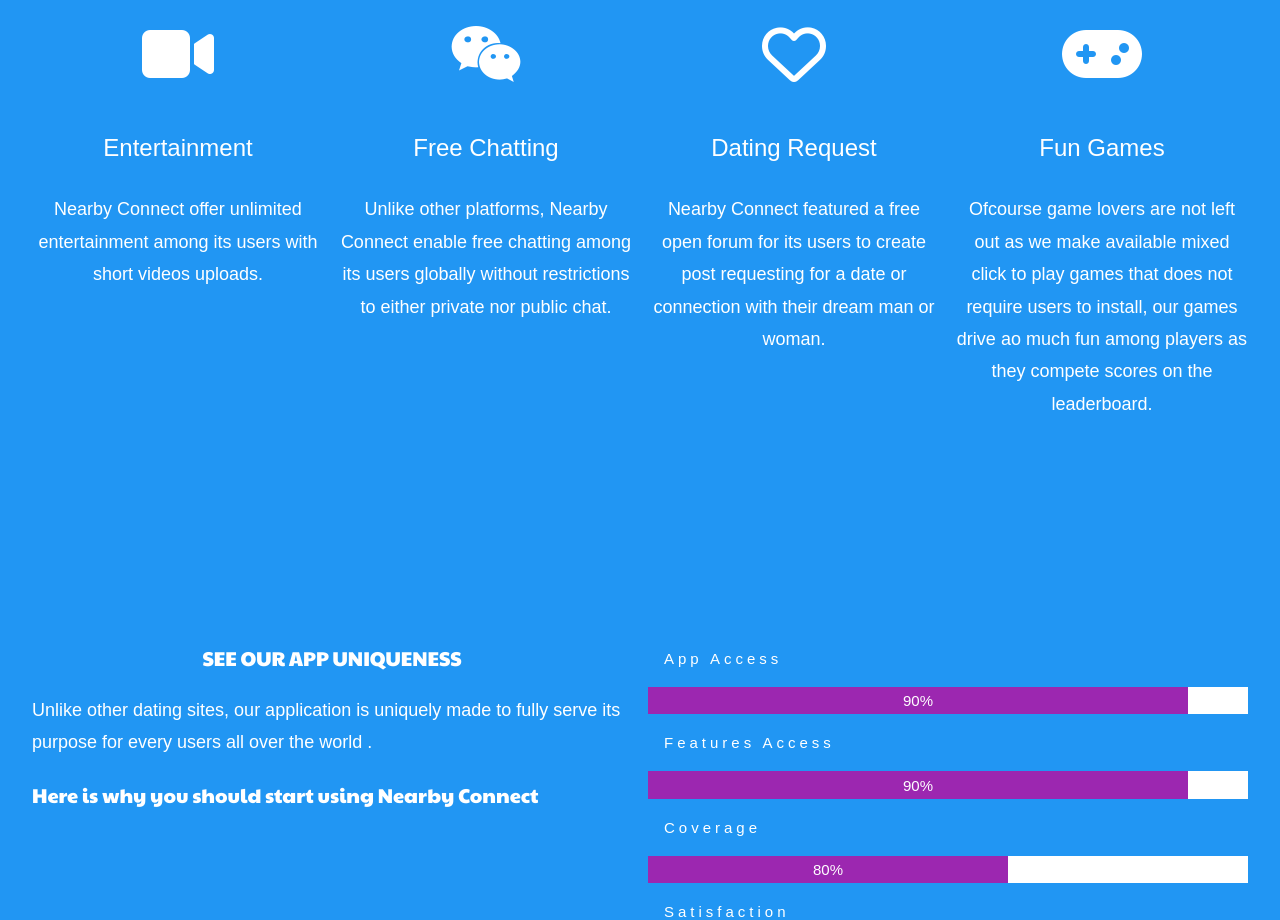
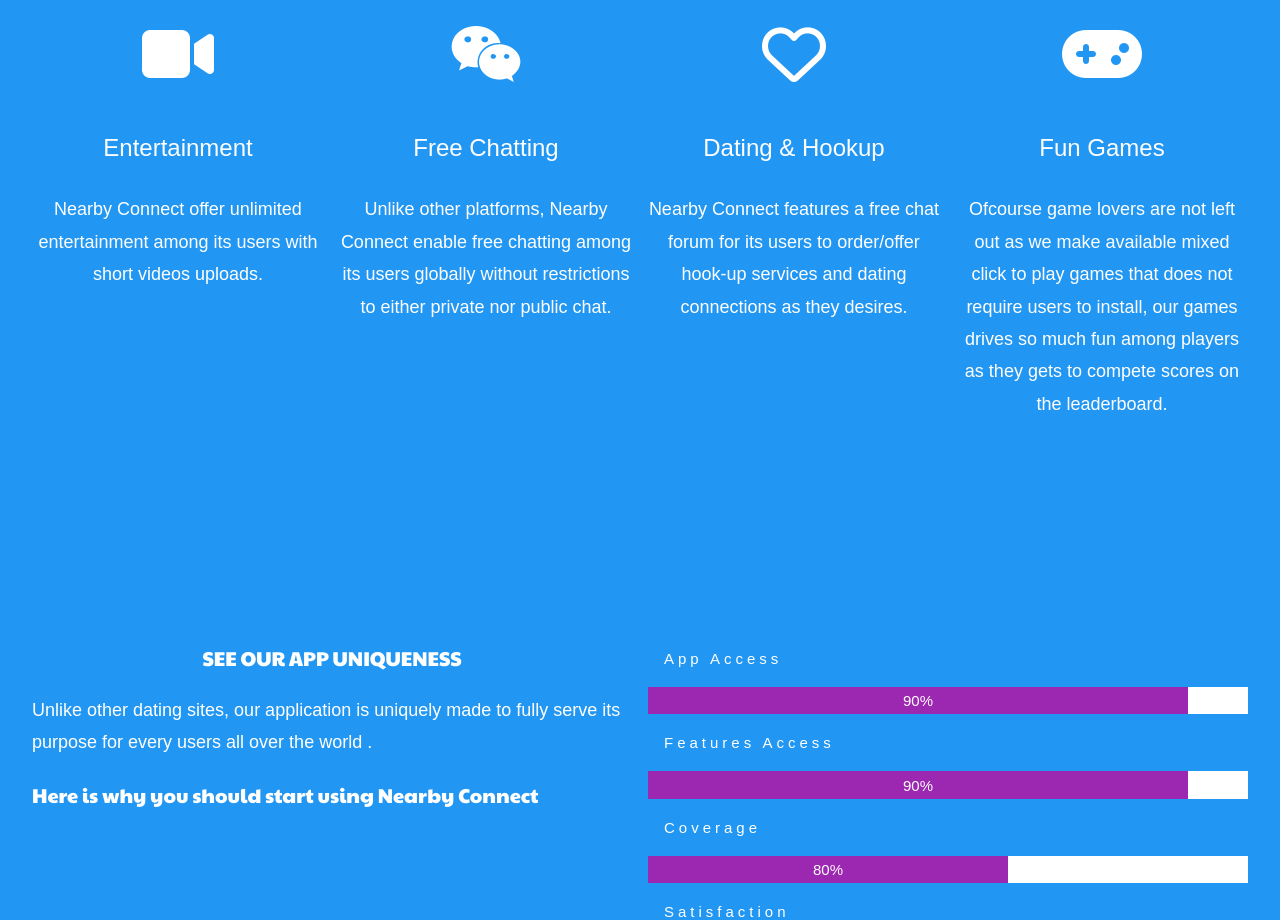
Before and after one commit to Bytessocia/Bytessocia, a plain HTML site: page index.html in a window 1280 px wide. Shown: the part 1240-2160 px from the top of the page. Drawn offline with nearby package versions, Linux system fonts and the light colour scheme; a script that the page names is missing.

Commit message:
Update index.html

```diff
--- a/index.html
+++ b/index.html
@@ -4,8 +4,8 @@
 <title>Nearby Connect</title>
 <meta charset="UTF-8">
 <meta name="google-site-verification" content="9NqyjDkkO6lLSDO2iyFZLWDOsWmk3l2Pq9w7BXOku8E" />
-<meta name="description" content="An always-on online space for dating chatting gaming and much more with singles nearby">
-<meta name="Dating app" content="available for everyone and its 100% free forever.">
+<meta name="description" content="An always-on online space for hooking up dating chatting and gaming with singles nearby">
+<meta name="Nearby Connect" content="it is 100% free for everyone to use">
 <meta name="viewport" content="width=device-width, initial-scale=1, maximum-scale=1">
 <link rel="icon" type="image/png" href="Nearby.png">
 <link rel="stylesheet" href="https://www.w3schools.com/w3css/4/w3.css">
@@ -122,13 +122,13 @@ body, html {
     </div>
     <div class="w3-quarter">
       <i class="fa fa-heart-o w3-margin-bottom w3-jumbo" style="color:white"></i>
-      <p class="w3-xlarge">Dating Request</p>
-      <p class="w3-large">Nearby Connect featured a free open forum for its users to create post requesting for a date or connection with their dream man or woman.</p>
+      <p class="w3-xlarge">Dating & Hookup</p>
+      <p class="w3-large">Nearby Connect features a free chat forum for its users to order/offer hook-up services and dating connections as they desires.</p>
     </div>
     <div class="w3-quarter">
       <i class="fa fa-gamepad w3-margin-bottom w3-jumbo" style="color:white"></i>
       <p class="w3-xlarge">Fun Games</p>
-      <p class="w3-large">Ofcourse game lovers are not left out as we make available mixed click to play games that does not require users to install, our games drive ao much fun among players as they compete scores on the leaderboard.</p>
+      <p class="w3-large">Ofcourse game lovers are not left out as we make available mixed click to play games that does not require users to install, our games drives so much fun among players as they gets to compete scores on the leaderboard.</p>
     </div>
   </div>
 </div>
```
